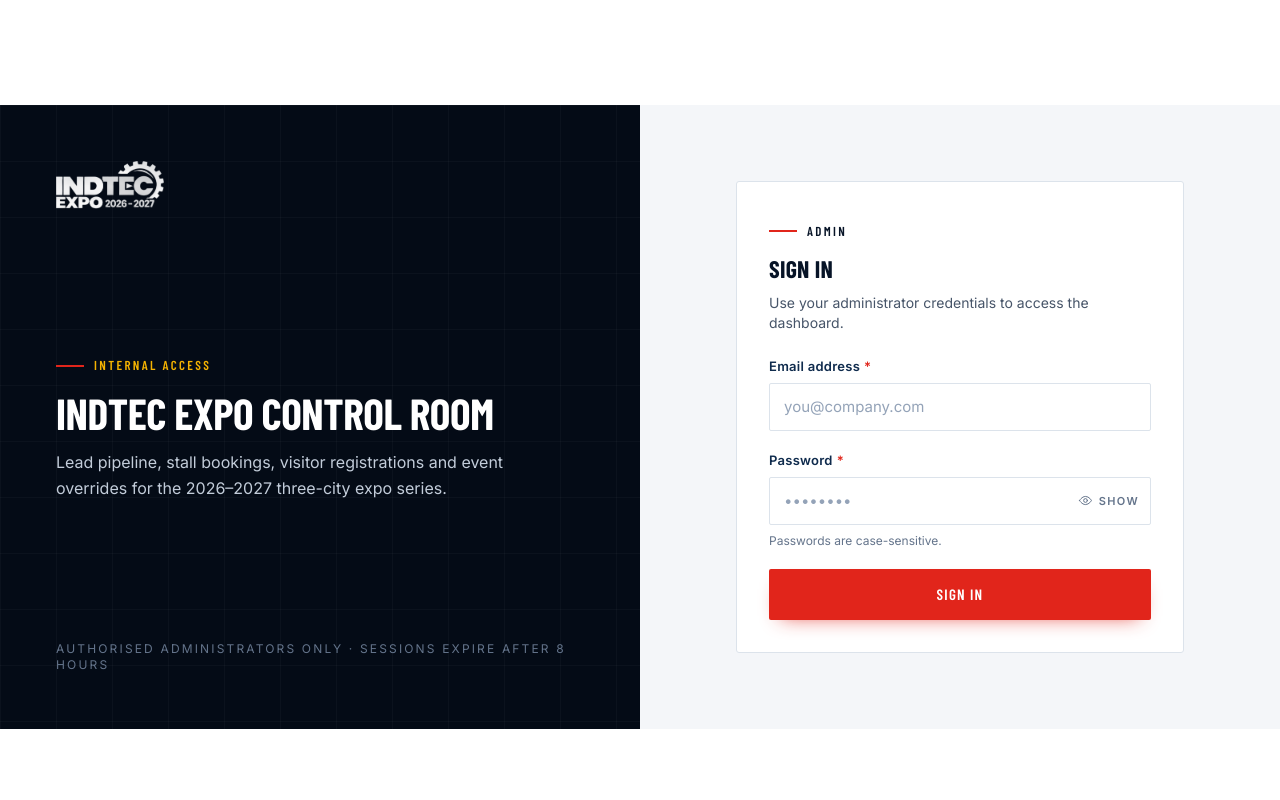
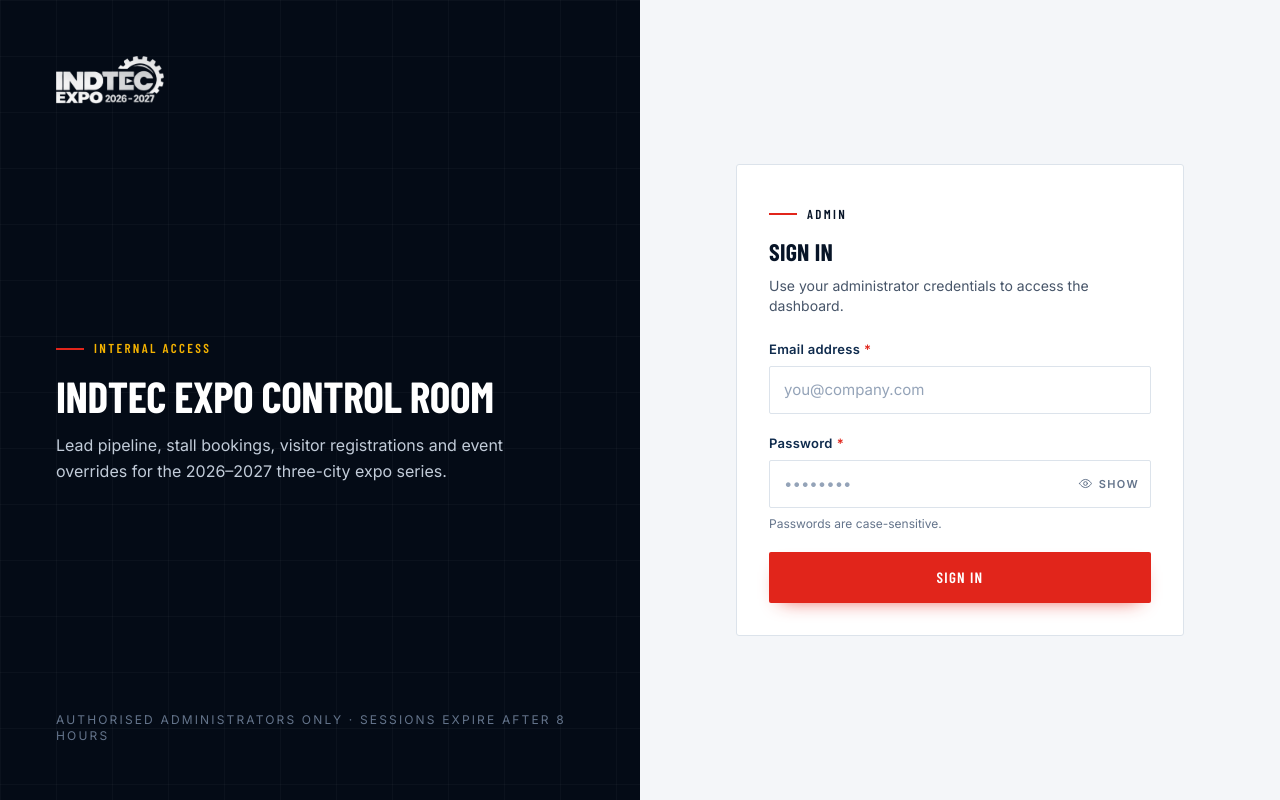
Before and after one commit to heymovox/indtecexpo, a Next.js app: page /admin/login in a window 1280 px wide. Built offline with nearby package versions, Linux system fonts and the light colour scheme.

Commit message:
Make admin login full-screen

```diff
--- a/src/app/admin/login/page.tsx
+++ b/src/app/admin/login/page.tsx
@@ -8,7 +8,9 @@ export const metadata: Metadata = {
 
 export default function AdminLoginPage() {
   return (
-    <section className="grid min-h-[78vh] lg:grid-cols-2">
+    // Cancel the layout's fixed-header and mobile-CTA spacing on this route:
+    // Header, Footer, and MobileCTABar all return null under /admin.
+    <section className="-mt-[var(--header-height)] grid min-h-screen w-full max-lg:-mb-14 lg:grid-cols-2">
       <div className="relative hidden flex-col justify-between overflow-hidden bg-navy-950 p-10 text-white lg:flex xl:p-14">
         <div className="grid-surface-dark pointer-events-none absolute inset-0 opacity-60" />
         <div className="relative">
```
